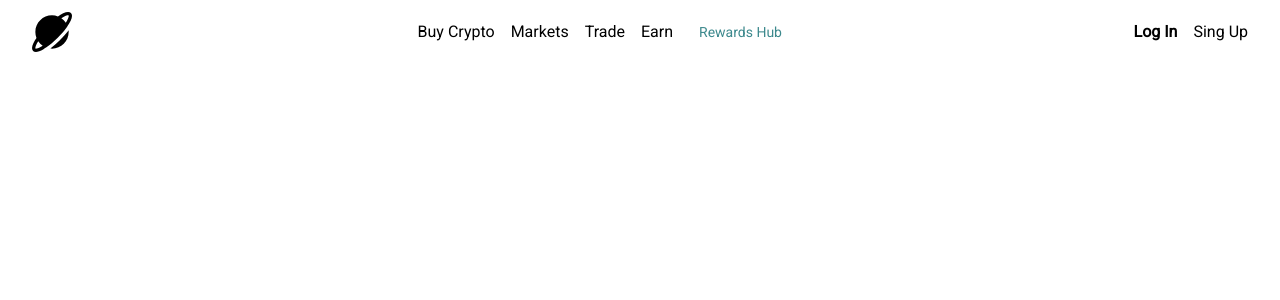
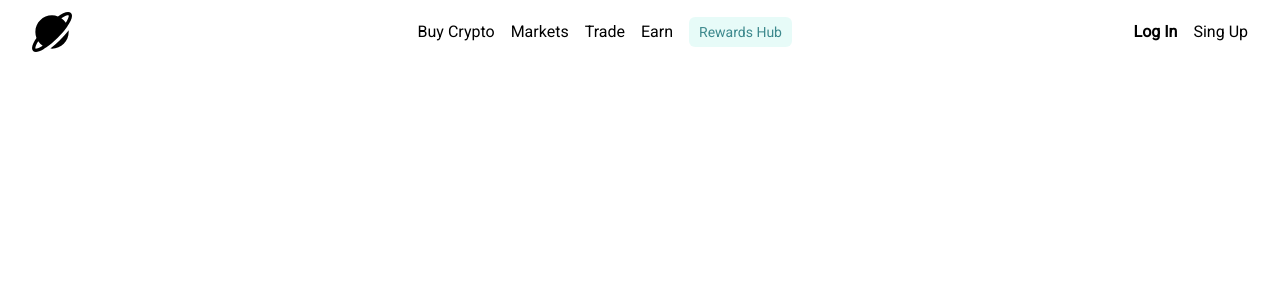
Before and after one commit to n-kyu/BitOrbit, a Next.js app: page / in a window 1280 px wide. Shown: the top 300 px of the page. Built offline with nearby package versions, Linux system fonts and the light colour scheme.

Commit message:
feat: importing buttons and hero to globals.css, creating 2 new colors named aqua-20 and light-aqua

```diff
--- a/app/globals.css
+++ b/app/globals.css
@@ -3,11 +3,15 @@
 @tailwind utilities;
 
 @import url(styles/custom.css);
+@import url(styles/buttons.css);
+@import url(styles/hero.css);
 
 :root {
     --dark-blue:rgba(47, 64, 77, 1);
     --teal: rgba(61, 137, 141, 1);
     --aqua: rgba(133, 235, 217, 1);
+    --aqua-20:rgba(133, 235, 217, 0.2);
+    --light-aqua: rgba(200, 222, 223);
     --light-grayish:rgba(226, 221, 223, 1);
     --medium-gray:rgba(160, 164, 162, 1);
 }
```
